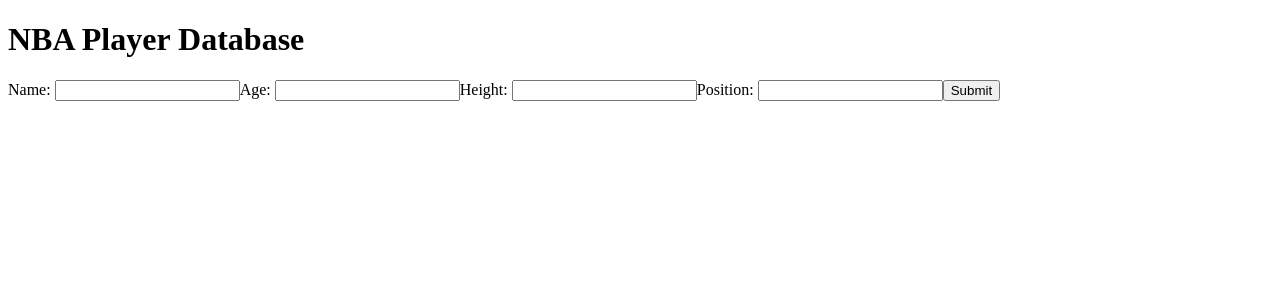
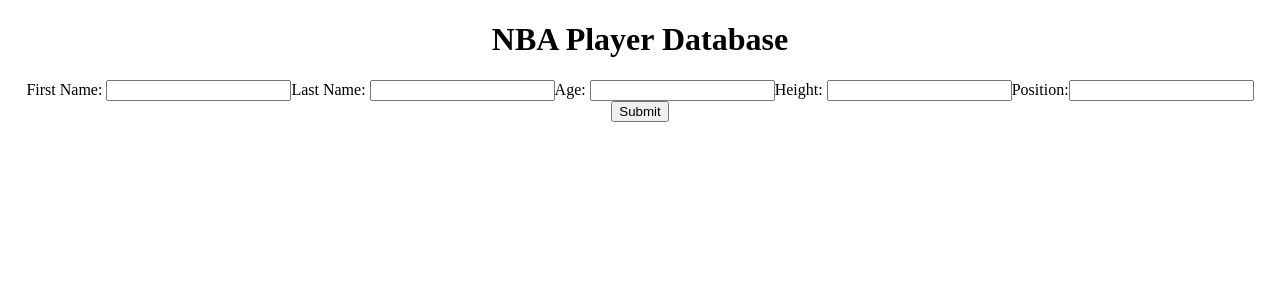
Before and after one commit to marcCodez/NBA-Player-Database-Using-React-Node-MYSQL, a React (Create React App) app in the folder client/: page / in a window 1280 px wide. Shown: the top 300 px of the page. Built offline with nearby package versions, Linux system fonts and the light colour scheme.

Commit message:
node server working with mysql connection

```diff
--- a/client/src/App.js
+++ b/client/src/App.js
@@ -1,15 +1,30 @@
-
+import React, { useState, useEffect } from 'react';
+import './App.css';
 
 function App() {
+
+  const [firstName, setFirstName] = useState('')
+  const [lastName, setLastName] = useState('')
+  const [age, setAge] = useState('')
+  const [height, setHeight] = useState('')
+  const [position, setPosition] = useState('')
+
   return (
     <div className="App">
     <h1>NBA Player Database</h1>
+
     <div className="playerForm">
-    <label>Name: </label>
-    <input type="text" name="playerName"/>
-    <label>Age: </label><input type="text" name="playerAge"/>
-    <label>Height: </label><input type="text" name="playerHeight"/>
-    <label>Position:</label> <input type="text" name="playerPosition"/>
+    <label>First Name: </label>
+    <input type="text" name="playerName" onChange={(e) => setFirstName(e.target.value)}/>
+    <label>Last Name: </label>
+    <input type="text" name="playerName" onChange={(e) => setLastName(e.target.value)}/>
+    <label>Age: </label>
+    <input type="text" name="playerAge"/>
+    <label>Height: </label>
+    <input type="text" name="playerHeight"/>
+    <label>Position:</label>
+    <input type="text" name="playerPosition"/>
+
     <button>Submit</button>
     </div>
     </div>
```
Also changed, not shown: 2 other files (tests, documents, lock files or other folders).
